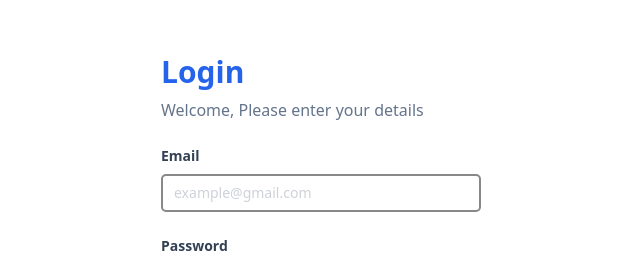
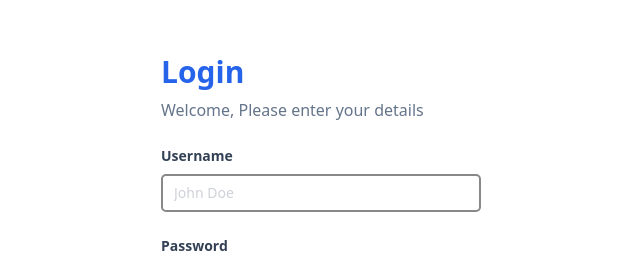
Before and after one commit to azkannawal/initial, a React (Vite) app: page /login in a window 1280 px wide. Shown: the part 172-434 px from the top of the page, without its empty margins (319-959 px from the left). Built offline with nearby package versions, Linux system fonts and the light colour scheme.

Commit message:
postdata api

```diff
--- a/package.json
+++ b/package.json
@@ -11,6 +11,7 @@
   },
   "dependencies": {
     "axios": "^1.6.1",
+    "jwt-decode": "^4.0.0",
     "react": "^18.2.0",
     "react-dom": "^18.2.0",
     "react-router-dom": "^6.18.0"
--- a/src/component/Fragments/FormLogin.jsx
+++ b/src/component/Fragments/FormLogin.jsx
@@ -1,28 +1,44 @@
-import { useEffect, useRef } from "react";
+import { useEffect, useRef, useState } from "react";
 import Button from "../Elements/Button";
 import IndexInput from "../Elements/Inputform";
+import { login } from "../../services/auth.services";
 
 const FormLogin = () => {
+  const [loginFailed, setLoginFailed] = useState("");
+
   const handleLogin = (event) => {
     event.preventDefault();
-    localStorage.setItem("email", event.target.email.value);
-    localStorage.setItem("password", event.target.password.value);
-    window.location.href = "/products";
+    const data = {
+      username: event.target.username.value,
+      password: event.target.password.value,
+    };
+    login(data, (status, res) => {
+      if (status) {
+        localStorage.setItem("token", res);
+        window.location.href = "/products";
+      } else {
+        setLoginFailed(res.response.data);
+        console.log(res.response.data);
+      }
+    });
+    // localStorage.setItem("email", event.target.email.value);
+    // localStorage.setItem("password", event.target.password.value);
+    // window.location.href = "/products";
   };
 
-  const emailRef = useRef(null);
+  const usernameRef = useRef(null);
   useEffect(() => {
-    emailRef.current.focus();
+    usernameRef.current.focus();
   }, []);
 
   return (
     <form onSubmit={handleLogin}>
       <IndexInput
-        label="Email"
-        type="email"
-        placeholder="example@gmail.com"
-        name="email"
-        ref={emailRef}
+        label="Username"
+        type="text"
+        placeholder="John Doe"
+        name="username"
+        ref={usernameRef}
       />
       <IndexInput
         label="Password"
@@ -33,6 +49,9 @@ const FormLogin = () => {
       <Button type="submit" modify="bg-green-500 w-full">
         Login
       </Button>
+      {loginFailed && (
+        <p className="text-red-800 mt-3 text-center">{loginFailed}</p>
+      )}
     </form>
   );
 };
--- a/src/pages/product.jsx
+++ b/src/pages/product.jsx
@@ -2,6 +2,7 @@ import { useEffect, useRef, useState } from "react";
 import CardProduct from "./../component/Fragments/CardProduct";
 import Button from "./../component/Elements/Button/index";
 import { getProducts } from "../services/product.services";
+import { getUsername } from "../services/auth.services";
 
 // const products = [
 //   {
@@ -22,15 +23,23 @@ import { getProducts } from "../services/product.services";
 //   },
 // ];
 
-const email = localStorage.getItem("email");
-
 const ProductPage = () => {
   const [cart, setCart] = useState([]);
   const [totalPrice, setTotalPrice] = useState(0);
   const [products, setProducts] = useState([]);
+  const [username, setUsername] = useState("");
 
   useEffect(() => {
     setCart(JSON.parse(localStorage.getItem("cart")) || []);
+  }, []);
+
+  useEffect(() => {
+    const token = localStorage.getItem("token");
+    if (token) {
+      setUsername(getUsername(token));
+    } else {
+      window.location.href = "/login";
+    }
   }, []);
 
   useEffect(() => {
@@ -51,7 +60,7 @@ const ProductPage = () => {
   }, [cart, products]);
 
   const handleLogout = () => {
-    localStorage.removeItem("email");
+    localStorage.removeItem("token");
     localStorage.removeItem("password");
     window.location.href = "/login";
   };
@@ -88,7 +97,7 @@ const ProductPage = () => {
   return (
     <>
       <div className="flex justify-end bg-gray-800 text-white items-center px-10 py-4">
-        {email}
+        {username}
         <Button modify="bg-red-800 ml-5" onClick={handleLogout}>
           Logout
         </Button>
--- /dev/null
+++ b/src/services/auth.services.js
@@ -0,0 +1,15 @@
+import axios from "axios";
+import { jwtDecode } from "jwt-decode";
+
+export const login = (data, callback) => {
+  axios.post("https://fakestoreapi.com/auth/login", data).then((res) => {
+    callback(true, res.data.token);
+  }).catch((error) => {
+    callback(false, error);
+  });
+};
+
+export const getUsername = (token) => {
+  const decoded = jwtDecode(token);
+  return decoded.user;
+}
```
Also changed, not shown: 1 other file (tests, documents, lock files or other folders).
